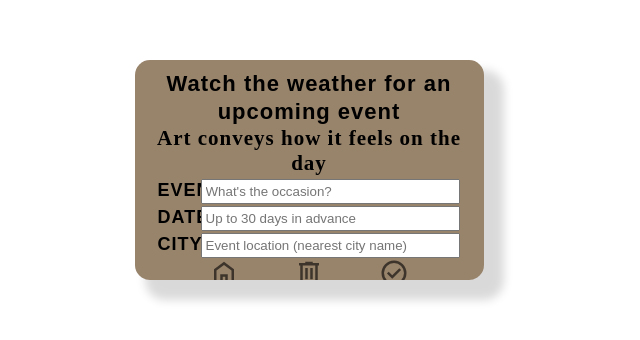
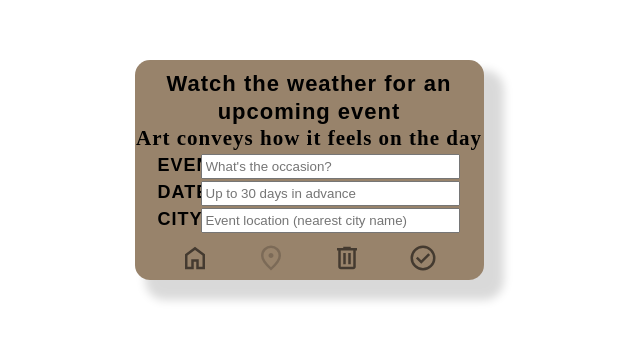
Before and after one commit to vvaneli/ga-react-api-app, a React (Vite) app in the folder weather-widget/: page /create-event in a window 1280 px wide. Shown: the part 230-570 px from the top of the page, without its empty margins (331-971 px from the left). Built offline with nearby package versions, Linux system fonts and the light colour scheme; a web font is replaced by a local one.

Commit message:
improved ux and bug fixes

```diff
--- a/weather-widget/src/pages/Art.jsx
+++ b/weather-widget/src/pages/Art.jsx
@@ -136,9 +136,8 @@ export default function Art() {
         )
         :
         (
-          <section id="apiError">
+          <section id='apiError'>
             <p>Waiting for the Weather</p>
-            {/* <hr /> */}
             <aside>
               {error && <p><small className='errorMsg'>{error}</small></p>}
               <Link to={'/create-event'}>
--- a/weather-widget/src/pages/CreateEvent.jsx
+++ b/weather-widget/src/pages/CreateEvent.jsx
@@ -8,6 +8,7 @@ import DatePicker from 'react-datepicker'
 import iconHome from '../icons/home_24dp_FILL0_wght400_GRAD0_opsz24.svg'
 import iconReset from '../icons/delete_FILL0_wght400_GRAD0_opsz24.svg'
 import iconSave from '../icons/check_circle_FILL0_wght400_GRAD0_opsz24.svg'
+import iconEditLoc from '../icons/location_on_FILL0_wght400_GRAD0_opsz24.svg'
 
 export default function CreateEvent() {
 
@@ -105,10 +106,11 @@ export default function CreateEvent() {
             onChange={handleChange}
           />
         </div>
-        <div className='formBtn'>
+        <div className='iconBtn'>
           <Link to={'/home'}>
             <img src={iconHome} alt='Homepage' type='submit' />
           </Link>
+            <img className='disabledBtn' src={iconEditLoc} alt='' />
           <button type='button' onClick={handleReset}><img src={iconReset} alt='Reset' /></button>
           <button type='submit' ><img src={iconSave} alt='Save' /></button>
         </div>
--- a/weather-widget/src/pages/Credits.jsx
+++ b/weather-widget/src/pages/Credits.jsx
@@ -24,8 +24,8 @@ export default function Art() {
   const navigate = useNavigate()
 
   useEffect(() => {
-    if (NoArt() === true){
-    // if (NoArt === true ){
+    if (NoArt() === true) {
+      // if (NoArt === true ){
       navigate('/')
     }
   }, [])
@@ -53,13 +53,13 @@ export default function Art() {
   return (
     <section id="credits">
       <div className='creditInfo'>
-        <h1 className='title'>{title} <span className='titleDetail'>(detail)</span></h1>
+        <h1 className='title'>{title} <span className='titleDetail'>{!error && `(detail)`}</span></h1>
         <p className='artist'>{artist}</p>
         <p className='date'>{date}</p>
       </div>
+      {error && <p><small>{error}</small></p>}
       <hr className='line' />
       <aside className='smallprint'>
-        <p><small>{error && <p><smallll>{error}</smallll></p>}</small></p>
         <p><small className='airQNotice'>When air pollution level is higher (from &lsquo;fair&rsquo; to &lsquo;very poor&rsquo;), art looks darker.</small></p>
         <p><small className='attribution'>Image: {copyright}. Weather: Open Weather</small></p>
       </aside>
--- a/weather-widget/src/pages/EventLocation.jsx
+++ b/weather-widget/src/pages/EventLocation.jsx
@@ -74,9 +74,11 @@ export default function EventLocation() {
           )
           :
           error ?
-            <div className='locatioListError'>
+            <div className='locationListError'>
               <p className='errorMsg'>{error}</p>
-              <p className='errorEscapeBtn'>Edit Event</p>
+              <Link to={'/create-event'}>
+                <p className='errorEscapeBtn'>Edit Event</p>
+              </Link>
             </div>
             :
             <div className='locationListError'>
--- a/weather-widget/src/styles/main.scss
+++ b/weather-widget/src/styles/main.scss
@@ -27,8 +27,7 @@ $colourWidgetShadow: rgba(0, 0, 0, 0.15);
 #locationPicker,
 .scrollHeader,
 .iconBtn,
-.form,
-.formBtn {
+.form {
   display: flex;
 }
 
@@ -66,8 +65,7 @@ $colourWidgetShadow: rgba(0, 0, 0, 0.15);
 }
 
 #apiError,
-.iconBtn,
-.formBtn {
+.iconBtn {
   justify-content: space-evenly;
 }
 
@@ -88,8 +86,9 @@ $colourWidgetShadow: rgba(0, 0, 0, 0.15);
   align-content: center;
 }
 
-.formBtn{
+.iconBtn {
   margin-top: auto;
+  height: 37px;
 }
 
 /* LAYOUT */
@@ -113,7 +112,9 @@ section {
 }
 
 /* HOME */
-.home, #info {
+
+.home,
+#info {
   background-size: cover;
 }
 
@@ -129,19 +130,20 @@ section {
   vertical-align: bottom;
 }
 
-.iconBtn img,
-.formBtn img {
-  cursor: pointer;
+.iconBtn img {
   width: 30px;
   height: 30px;
+
 }
 
-.iconBtn {
+.iconBtn img {
   opacity: 55%;
+  cursor: pointer;
 }
 
-.formBtn img {
-  opacity: 60%;
+img.disabledBtn {
+  opacity: 18%;
+  cursor: default;
 }
 
 .stampForecast {
@@ -168,7 +170,8 @@ section {
   padding-right: 0.2em;
 }
 
-#air img, #air span {
+#air img,
+#air span {
   opacity: 65%;
 }
 
@@ -214,7 +217,6 @@ section {
 .stickerEvent {
   max-width: calc($widgetWidth * 0.7);
   max-height: calc($widgetHeight * 0.56);
-  // overflow: hidden;
   margin: 20px 0 0 8px;
   box-sizing: border-box;
   padding: 14px 12px 0px 12px;
@@ -242,7 +244,6 @@ section {
   font-style: normal;
   text-transform: uppercase;
   font-size: 12px;
-  // padding: 0 6px;
   letter-spacing: 1px;
   display: inline-block;
   line-height: 0;
@@ -268,8 +269,6 @@ section#art {
 }
 
 .airQuality {
-  // opacity: 50%;
-  // background-color: rgba(0,0,0,0.5);
   width: $widgetWidth;
   height: $widgetHeight;
 }
@@ -277,13 +276,14 @@ section#art {
 /* CREATE EVENT */
 
 .form-page {
-  padding: 10px;
+  padding: 10px 0 0 0;
 }
 
 .formH1 {
   text-align: center;
   font-size: 22px;
-  line-height: 28px;;
+  line-height: 28px;
+  ;
 }
 
 .formH2 {
@@ -300,14 +300,9 @@ section#art {
   margin-bottom: 8px;
 }
 
-.form {
+.inputFields {
   margin: 0 auto;
   width: calc($widgetWidth - 40px);
-}
-
-.formBtn {
-  height: 30px;
-  // margin-top: 35px; // hack
 }
 
 input,
@@ -350,10 +345,9 @@ input {
 
 .locationList {
   margin: 0 auto;
-  // margin-right: 15px;
   width: calc($widgetWidth - 32px);
   height: calc($widgetHeight - 40px);
-  overflow-y: scroll;
+  overflow-y: auto;
   overflow-x: hidden;
   color: $colourText1;
 }
@@ -427,9 +421,7 @@ input {
 
 #credits {
   text-align: center;
-  // background-color: $colourSticker2;
   background-color: $colourSticker3;
-  // background-color: $colourSticker;
 }
 
 .title,
@@ -478,7 +470,6 @@ hr {
 
 .smallprint {
   font-size: 13px;
-
   padding: 0.5em 0.5em 1.5em 0.5em;
   line-height: 1em;
   letter-spacing: 0.05em;
```
